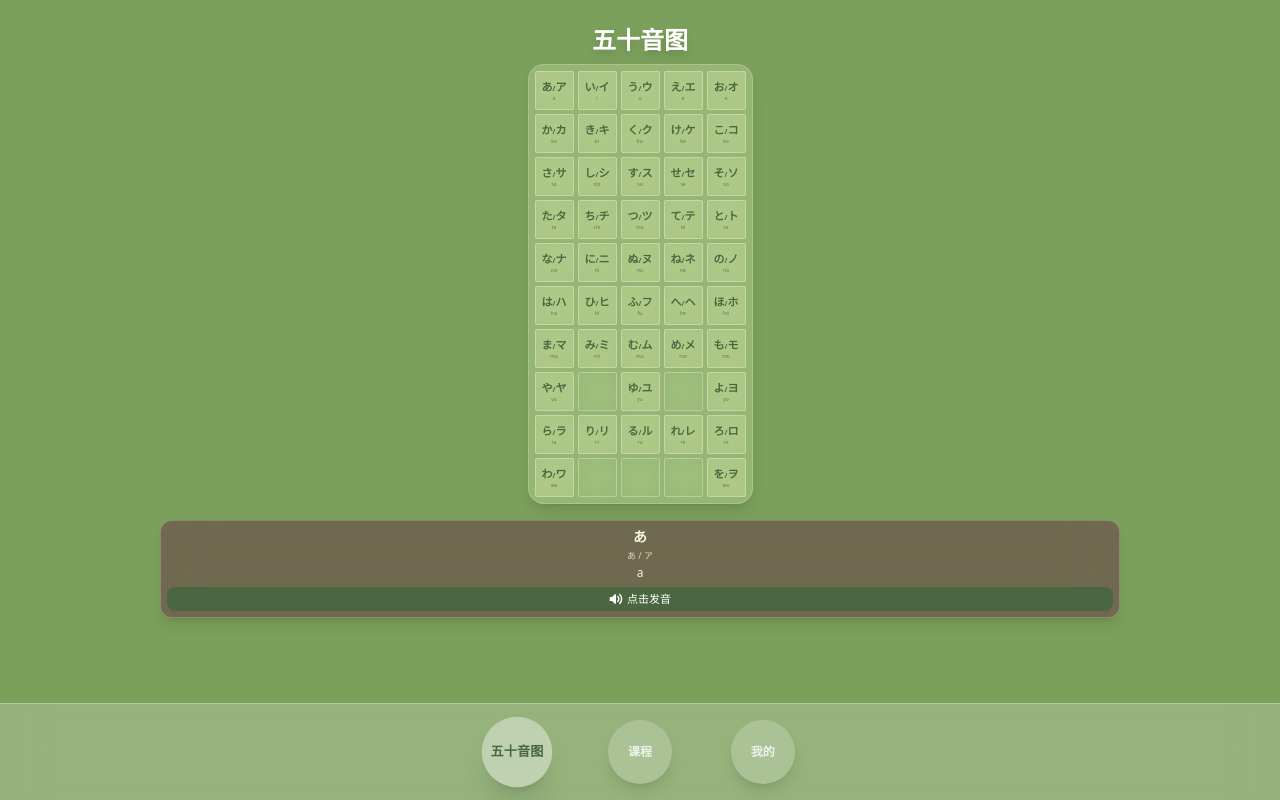
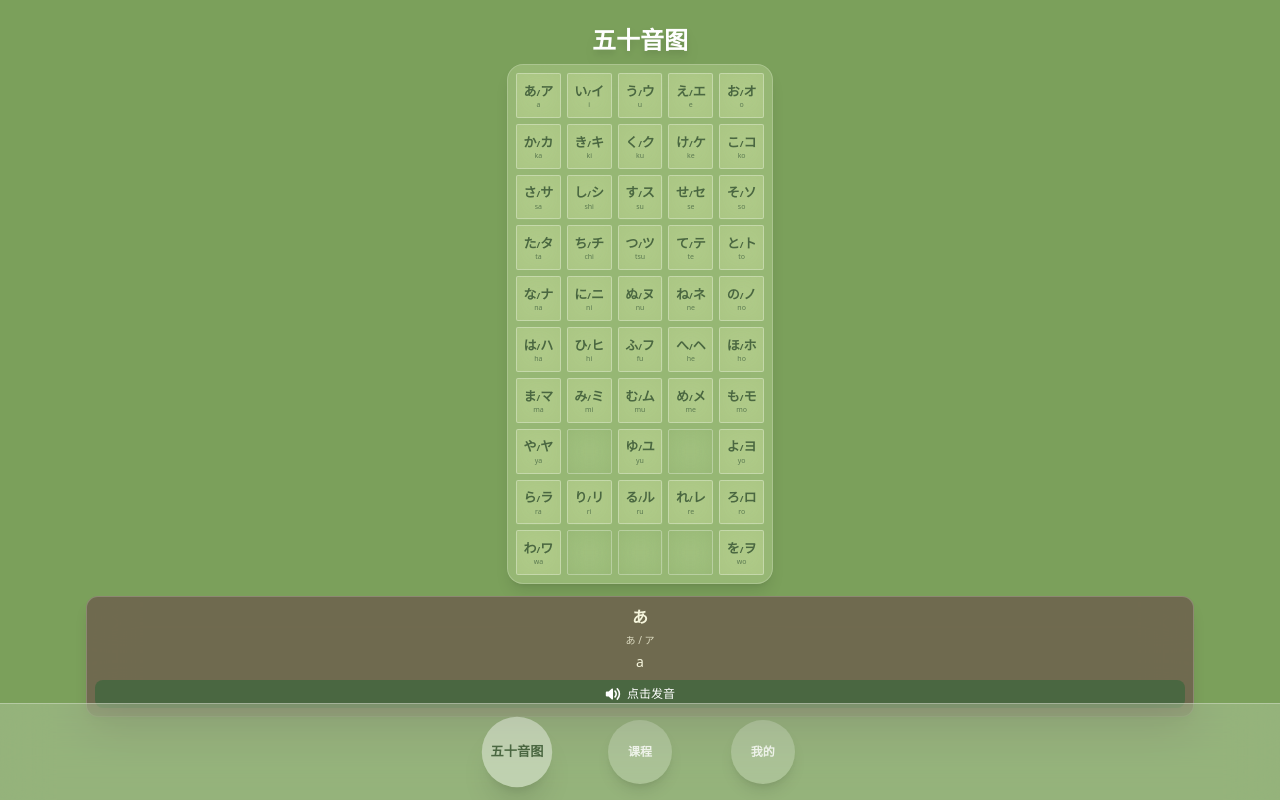
Before and after one commit to chen205518/jp-app-source, a Vue app: page /#/home in a window 1280 px wide. Built offline with nearby package versions, Linux system fonts and the light colour scheme.

Commit message:
enlarge chart container and font sizes for better readability

```diff
--- a/src/pages/HomePage.vue
+++ b/src/pages/HomePage.vue
@@ -148,9 +148,9 @@ const speakJapanese = (text: string) => {
       </h1>
     </div>
 
-    <div class="flex-1 flex flex-col px-10 gap-y-4 overflow-y-auto pb-[80px]">
-      <div class="flex-1 bg-[#A8C686]/60 backdrop-blur-xl rounded-2xl shadow-lg p-1.5 border border-white/20 max-w-[85%] mx-auto max-h-[55vh]">
-        <div class="grid grid-cols-5 gap-1 w-full h-full">
+    <div class="flex-1 flex flex-col px-6 gap-y-3 overflow-y-auto pb-[80px]">
+      <div class="flex-1 bg-[#A8C686]/60 backdrop-blur-xl rounded-2xl shadow-lg p-2 border border-white/20 max-w-[95%] mx-auto max-h-[65vh]">
+        <div class="grid grid-cols-5 gap-1.5 w-full h-full">
           <template v-for="(item, rowIndex) in hiraganaData" :key="rowIndex">
             <div
               v-for="(char, colIndex) in item.row"
@@ -171,34 +171,34 @@ const speakJapanese = (text: string) => {
                 )"
                 class="absolute inset-0 bg-[#4A6741]/30 flex items-center justify-center animate-pulse rounded-sm"
               >
-                <svg class="w-3 h-3 text-white" fill="currentColor" viewBox="0 0 20 20">
+                <svg class="w-4 h-4 text-white" fill="currentColor" viewBox="0 0 20 20">
                   <path d="M10 18a8 8 0 100-16 8 8 0 000 16zM9.555 7.168A1 1 0 008 8v4a1 1 0 001.555.832l3-2a1 1 0 000-1.664l-3-2z"></path>
                 </svg>
               </div>
-              <span v-if="char || katakanaData[rowIndex].row[colIndex]" class="text-[11px] font-bold text-[#4A6741] leading-tight">
-                {{ char }}<span v-if="char && katakanaData[rowIndex].row[colIndex]" class="text-[7px]">/</span>{{ katakanaData[rowIndex].row[colIndex] }}
+              <span v-if="char || katakanaData[rowIndex].row[colIndex]" class="text-[13px] font-bold text-[#4A6741] leading-tight">
+                {{ char }}<span v-if="char && katakanaData[rowIndex].row[colIndex]" class="text-[9px]">/</span>{{ katakanaData[rowIndex].row[colIndex] }}
               </span>
-              <span v-if="char || katakanaData[rowIndex].row[colIndex]" class="text-[5px] text-[#5C7A52] leading-none mt-0.5">{{ item.romanji[colIndex] }}</span>
+              <span v-if="char || katakanaData[rowIndex].row[colIndex]" class="text-[7px] text-[#5C7A52] leading-none mt-0.5">{{ item.romanji[colIndex] }}</span>
             </div>
           </template>
         </div>
       </div>
 
       <div class="shrink-0">
-        <div class="bg-[#6D5D4D]/80 backdrop-blur-xl rounded-xl shadow-lg p-1.5 text-center border border-white/20 max-w-[80%] mx-auto">
-          <div class="text-sm font-bold text-[#F5F5DC] mb-0.5">
+        <div class="bg-[#6D5D4D]/80 backdrop-blur-xl rounded-xl shadow-lg p-2 text-center border border-white/20 max-w-[90%] mx-auto">
+          <div class="text-base font-bold text-[#F5F5DC] mb-1">
             {{ selectedChar?.hiragana || selectedChar?.katakana }}
           </div>
-          <div class="text-[9px] text-[#F5F5DC]/80 mb-0.5">
+          <div class="text-[10px] text-[#F5F5DC]/80 mb-1">
             {{ selectedChar?.hiragana || '—' }} / {{ selectedChar?.katakana || '—' }}
           </div>
-          <div class="text-xs text-[#F5F5DC] mb-1.5">{{ selectedChar?.romanji }}</div>
+          <div class="text-sm text-[#F5F5DC] mb-2">{{ selectedChar?.romanji }}</div>
           <button
             @click="speakJapanese(selectedChar?.hiragana || selectedChar?.katakana || '')"
             :disabled="!selectedChar || isSpeaking"
-            class="w-full bg-[#4A6741] hover:bg-[#3A5731] disabled:bg-[#4A6741]/50 text-white rounded-lg py-1 px-2.5 flex items-center justify-center gap-1 transition-all active:scale-95 text-[11px] font-medium"
+            class="w-full bg-[#4A6741] hover:bg-[#3A5731] disabled:bg-[#4A6741]/50 text-white rounded-lg py-1.5 px-3 flex items-center justify-center gap-1.5 transition-all active:scale-95 text-xs font-medium"
           >
-            <svg class="w-3.5 h-3.5" fill="currentColor" viewBox="0 0 20 20">
+            <svg class="w-4 h-4" fill="currentColor" viewBox="0 0 20 20">
               <path d="M9.383 3.076A1 1 0 0110 4v12a1 1 0 01-1.707.707L4.586 13H2a1 1 0 01-1-1V8a1 1 0 011-1h2.586l3.707-3.707a1 1 0 011.09-.217zM14.657 2.929a1 1 0 011.414 0A9.972 9.972 0 0119 10a9.972 9.972 0 01-2.929 7.071 1 1 0 01-1.414-1.414A7.971 7.971 0 0017 10c0-2.21-.894-4.208-2.343-5.657a1 1 0 010-1.414zm-2.829 2.828a1 1 0 011.415 0A5.983 5.983 0 0115 10a5.984 5.984 0 01-1.757 4.243 1 1 0 01-1.415-1.415A3.984 3.984 0 0013 10a3.983 3.983 0 00-1.172-2.828 1 1 0 010-1.415z"></path>
             </svg>
             <span>{{ isSpeaking ? '发音中...' : '点击发音' }}</span>
```
